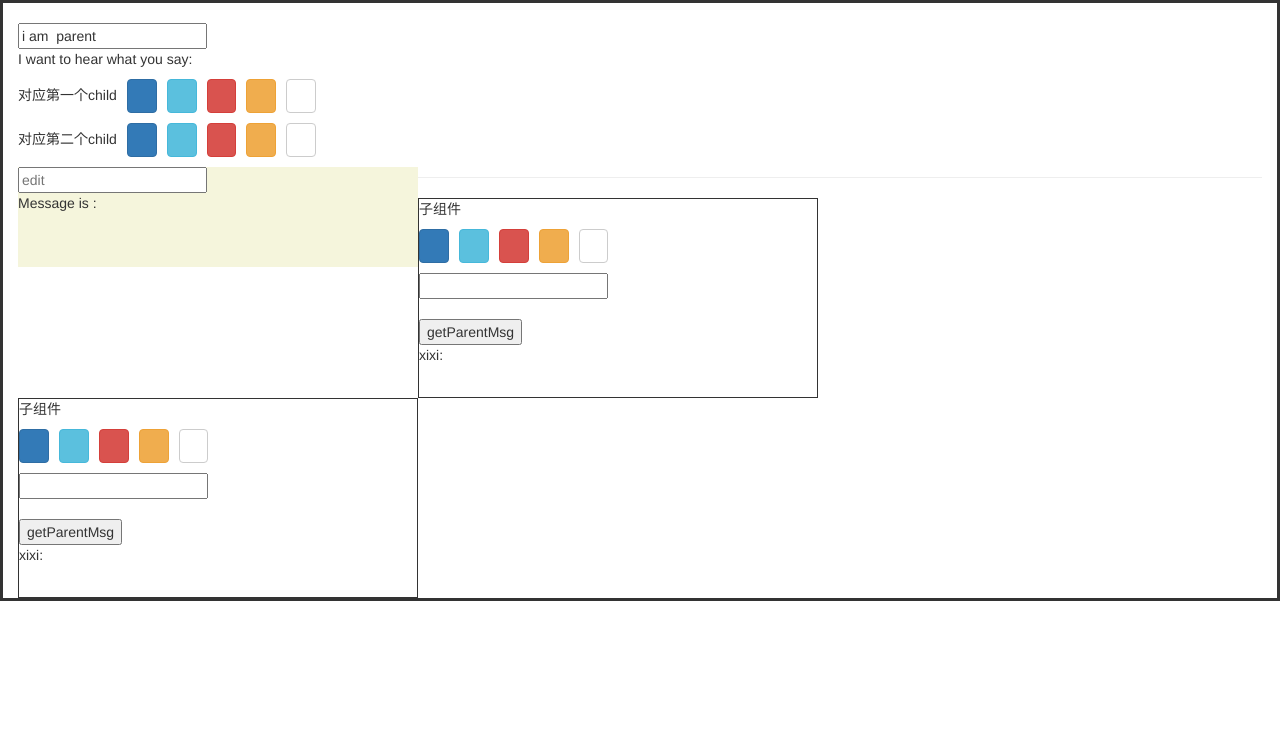
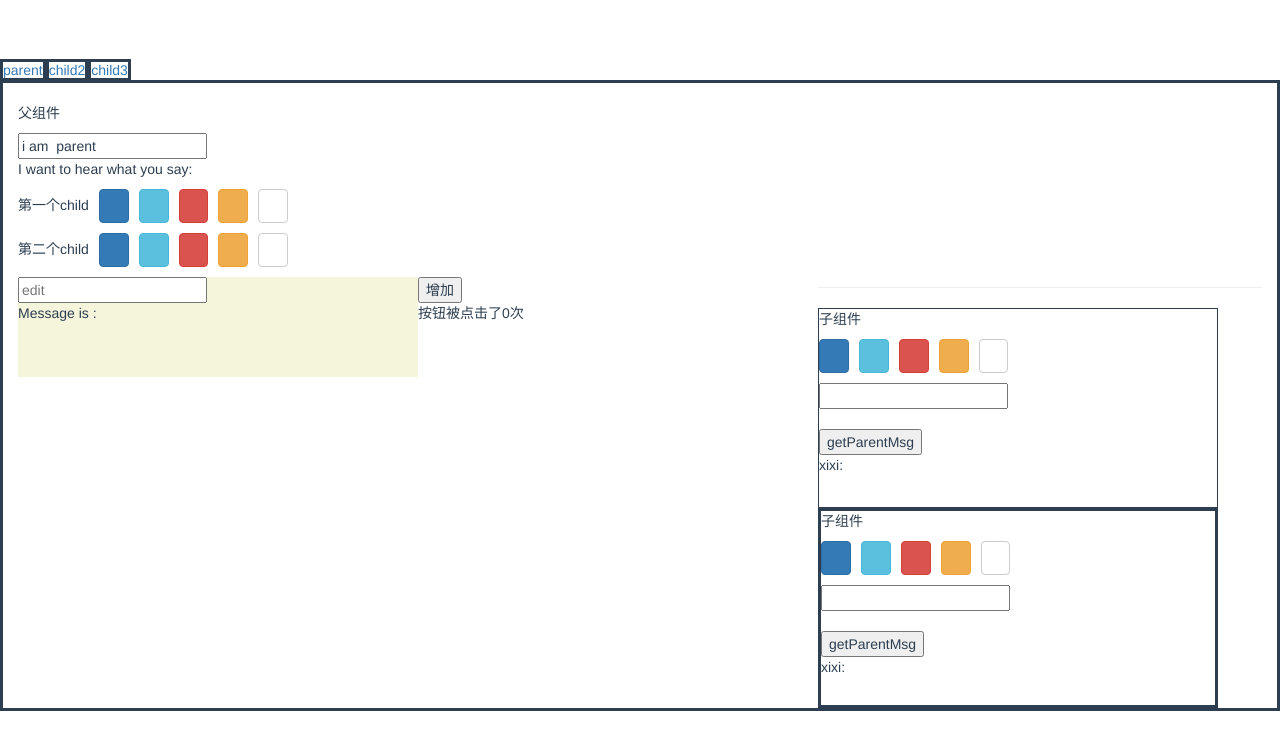
Before and after one commit to congFly/vueDemo, a Vue app: page /#/parent in a window 1280 px wide. Before the commit this address led to /#/. Shown: the top 750 px of the page. Built offline with nearby package versions, Linux system fonts and the light colour scheme.

Commit message:
vue-router

```diff
--- a/config/index.js
+++ b/config/index.js
@@ -23,7 +23,7 @@ module.exports = {
   },
   dev: {
     env: require('./dev.env'),
-    port: 8080,
+    port: 8081,
     autoOpenBrowser: true,
     assetsSubDirectory: 'static',
     assetsPublicPath: '/',
--- a/src/App.vue
+++ b/src/App.vue
@@ -1,6 +1,14 @@
 <template>
   <div id="app">
-    <img src="./assets/logo.png">
+    <span class="parent">
+      <router-link to="/parent">parent</router-link>
+    </span>
+    <span class="child2">
+      <router-link to="/child2">child2</router-link>
+    </span>
+    <span class="child3">
+      <router-link to="/child3">child3</router-link>
+    </span>
     <router-view></router-view>
   </div>
 </template>
@@ -16,7 +24,6 @@ export default {
     font-family: 'Avenir', Helvetica, Arial, sans-serif;
     -webkit-font-smoothing: antialiased;
     -moz-osx-font-smoothing: grayscale;
-  text-align: center;
     color: #2c3e50;
     margin-top: 60px;
   }
--- a/src/components/child.vue
+++ b/src/components/child.vue
@@ -2,11 +2,11 @@
   <div class="child">
     <p>子组件</p>
     <ul class="list-inline">
-      <li><a href="#" class="btn btn-primary" @click="changeColor1">&nbsp;</a></li>
-      <li><a href=" #" class="btn btn-info" @click="changeColor2">&nbsp;</a></li>
-      <li><a href="#" class="btn btn-danger" @click="changeColor3">&nbsp;</a></li>
-      <li><a href="#" class="btn btn-warning" @click="changeColor4">&nbsp;</a></li>
-      <li><a href="#" class="btn btn-default" @click="changeColor5">&nbsp;</a></li>
+      <li><a class="btn btn-primary" @click="changeColor1">&nbsp;</a></li>
+      <li><a class="btn btn-info" @click="changeColor2">&nbsp;</a></li>
+      <li><a class="btn btn-danger" @click="changeColor3">&nbsp;</a></li>
+      <li><a class="btn btn-warning" @click="changeColor4">&nbsp;</a></li>
+      <li><a class="btn btn-default" @click="changeColor5">&nbsp;</a></li>
     </ul>
     <input class="input" @keyup.enter="tellToParent" v-model="childSaySomething">
     <br>
--- /dev/null
+++ b/src/components/child2.vue
@@ -0,0 +1,15 @@
+<template>
+  <div class="child2">
+    <p>子组件2</p>
+    <br>
+    <br>
+  </div>
+</template>
+<style>
+  .child2 {
+    border-color: black;
+    border: 3px solid;
+    height: 200px;
+    width: 400px;
+  }
+</style>
--- /dev/null
+++ b/src/components/child3.vue
@@ -0,0 +1,13 @@
+<template>
+  <div class="child3">
+    child3333
+  </div>
+</template>
+<style>
+  .child3 {
+    border-color: black;
+    border: 3px solid;
+    height: 200px;
+    width: 400px;
+  }
+</style>
--- a/src/components/parent.vue
+++ b/src/components/parent.vue
@@ -1,30 +1,35 @@
 <template>
   <div class="col-xs-10 parent" :style="{background:parentColor}">
     <br/>
+    <p>父组件</p>
     <!--  <p v-model="parentMsg">{{parentMsg}}</p>-->
     <input v-model="parentMsg">
     <p>I want to hear what you say:</p>
     <p>{{childSaySomething}}</p>
     <ul class="list-inline">
-      <li>对应第一个child</li>
-      <li @click="changeChild1Color1"><a href="#" class="btn btn-primary">&nbsp;</a>
+      <li>第一个child</li>
+      <li @click="changeChild1Color1"><a class="btn btn-primary">&nbsp;</a>
       </li>
-      <li @click="changeChild1Color2"><a href="#" class="btn btn-info">&nbsp;</a></li>
-      <li @click="changeChild1Color3"><a href="#" class="btn btn-danger">&nbsp;</a></li>
-      <li @click="changeChild1Color4"><a href="#" class="btn btn-warning">&nbsp;</a></li>
-      <li @click="changeChild1Color5"><a href="#" class="btn btn-default">&nbsp;</a></li>
+      <li @click="changeChild1Color2"><a class="btn btn-info">&nbsp;</a></li>
+      <li @click="changeChild1Color3"><a class="btn btn-danger">&nbsp;</a></li>
+      <li @click="changeChild1Color4"><a class="btn btn-warning">&nbsp;</a></li>
+      <li @click="changeChild1Color5"><a class="btn btn-default">&nbsp;</a></li>
     </ul>
     <ul class="list-inline">
-      <li>对应第二个child</li>
-      <li @click="changeChild2Color1"><a href="#" class="btn btn-primary">&nbsp;</a></li>
-      <li @click="changeChild2Color2"><a href="#" class="btn btn-info">&nbsp;</a></li>
-      <li @click="changeChild2Color3"><a href="#" class="btn btn-danger">&nbsp;</a></li>
-      <li @click="changeChild2Color4"><a href="#" class="btn btn-warning">&nbsp;</a></li>
-      <li @click="changeChild2Color5"><a href="#" class="btn btn-default">&nbsp;</a></li>
+      <li>第二个child</li>
+      <li @click="changeChild2Color1"><a class="btn btn-primary">&nbsp;</a></li>
+      <li @click="changeChild2Color2"><a class="btn btn-info">&nbsp;</a></li>
+      <li @click="changeChild2Color3"><a class="btn btn-danger">&nbsp;</a></li>
+      <li @click="changeChild2Color4"><a class="btn btn-warning">&nbsp;</a></li>
+      <li @click="changeChild2Color5"><a class="btn btn-default">&nbsp;</a></li>
     </ul>
     <div class="test1">
       <input v-model="message" placeholder="edit">
       <p>Message is :{{message}}</p>
+    </div>
+    <div class="test2">
+      <button @click="counter">增加</button>
+      <p>按钮被点击了{{count}}次</p>
     </div>
     <hr/>
     <child class="child1" :style="{background:activeColor}" v-on:change="changeParentColor" :parentMessage="message"
@@ -49,7 +54,7 @@
 
   .test2 {
     float: left;
-    width:auto;
+    width: 400px;
     height: 400px;
   }
 </style>
@@ -59,6 +64,7 @@
   export default{
     data(){
       return {
+        count: 0,
         parentMsg: 'i am  parent',
         activeColor: '',
         activeColor1: '',
@@ -68,6 +74,9 @@
       }
     },
     methods: {
+      counter(){
+        this.count += 1;
+      },
       listen(childSaySomething){
         this.childSaySomething = childSaySomething;
       },
--- a/src/main.js
+++ b/src/main.js
@@ -1,16 +1,36 @@
 // The Vue build version to load with the `import` command
 // (runtime-only or standalone) has been set in webpack.base.conf with an alias.
 import Vue from 'vue'
-import App from './App'
-import Parent from './components/parent'
-import router from './router'
+import App from './App.vue'
+import Router from 'vue-router'
+import Parent from './components/parent.vue'
+import Child2 from './components/child2.vue'
+import Child3 from './components/child3.vue'
 
+Vue.use(Router);
 Vue.config.productionTip = false
+
+const router = new Router({
+  routes: [
+    {
+      path: '/parent',
+      component: Parent
+    },
+    {
+      path: '/child2',
+      component: Child2
+    },
+    {
+      path: '/child3',
+      component: Child3
+    }
+  ]
+})
 
 /* eslint-disable no-new */
 new Vue({
   el: '#app',
   router,
-  template: '<Parent/>',
-  components: { Parent }
+  template: '<App/>',
+  components: {App}
 });
```
Also changed, not shown: package.json (+4 -3 lines). Lines whose indentation alone changed are shown as unchanged.
